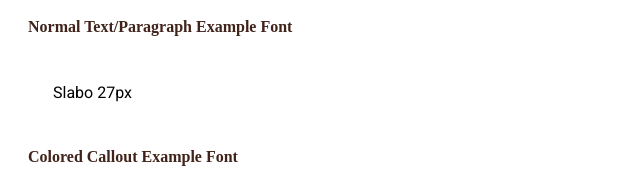
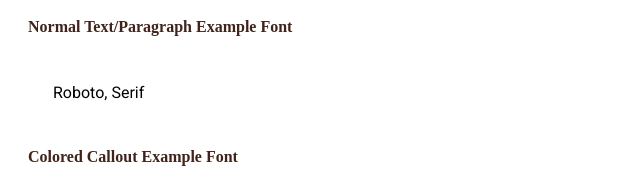
Before and after one commit to karinasantosfelippe/wdd130, a plain HTML site: page wwr/site-plan-rafting.html in a window 1280 px wide. Shown: the part 1227-1404 px from the top of the page, 0-640 px from the left. Drawn offline with Linux system fonts and the light colour scheme; a web font is replaced by a local one.

Commit message:
w2 project styles

```diff
--- a/wwr/site-plan-rafting.html
+++ b/wwr/site-plan-rafting.html
@@ -43,7 +43,7 @@
             <h4>Headings Example Font</h4>
             <p>Peralta, Slab Serif, Display</p>
             <h4>Normal Text/Paragraph Example Font</h4>
-            <p>Slabo 27px</p>
+            <p>Roboto, Serif</p>
             <h4>Colored Callout Example Font</h4>
             <p>Slabo</p>
             <h3>Navigation</h3>
```
